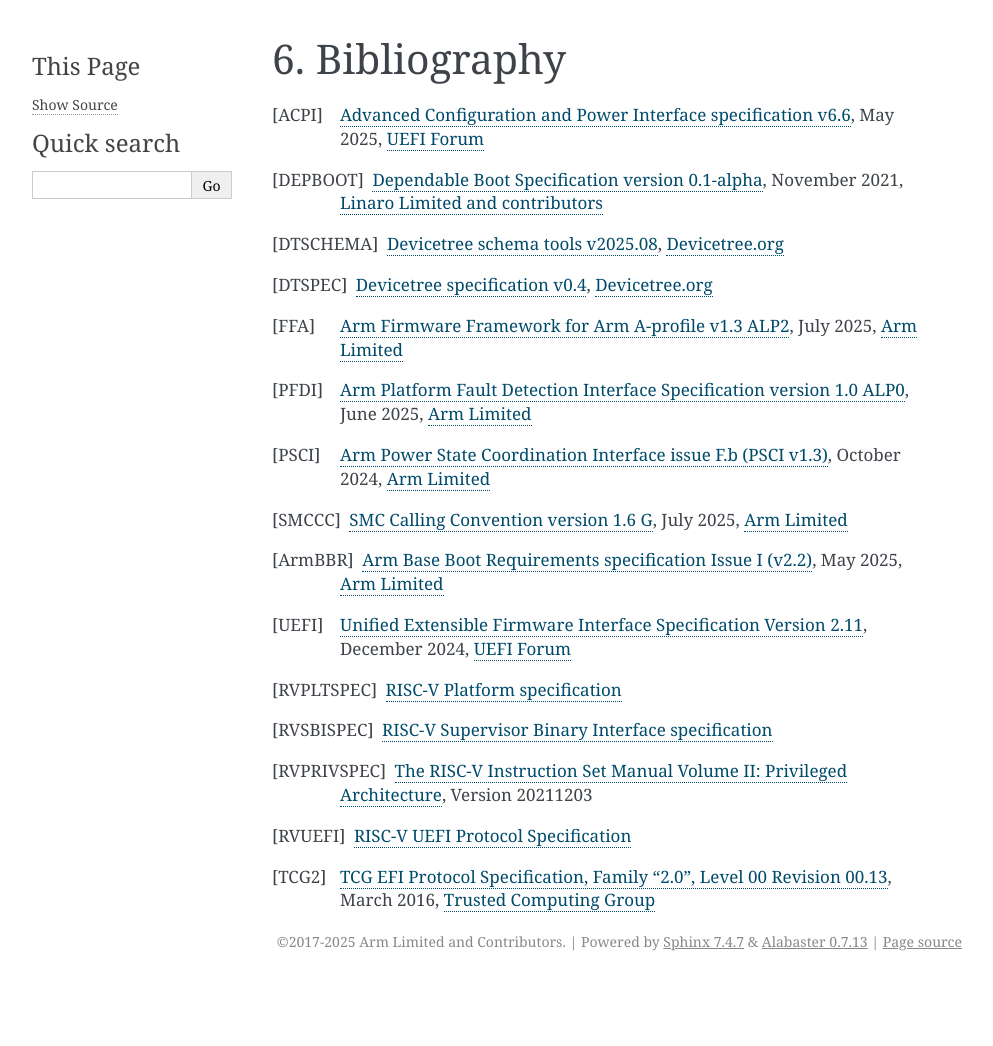
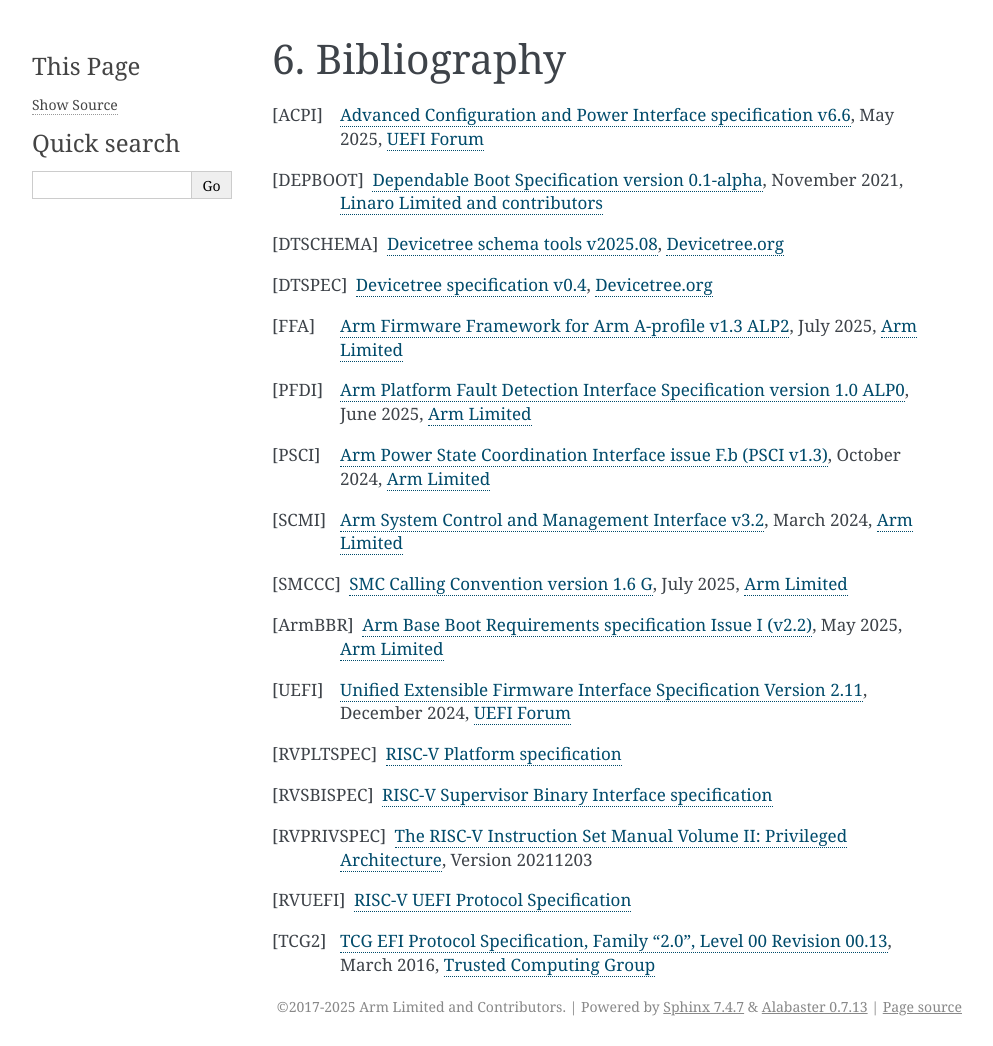
Before and after one commit to ARM-software/ebbr, a Sphinx documentation site: the page built from source/references.rst, in a window 1280 px wide. Shown: the whole page, without its empty margins (148-1141 px from the left). Built offline with Sphinx 7.4.7, drawn with Linux system fonts in a browser that asks for light colours; before the commit the page ends 981 px from its top, so only the background shows below that.

Commit message:
references: add reference to the SCMI specification
Add a reference to the SCMI specification v3.2, to prepare adding
requirements around SCMI.

Signed-off-by: Vincent Stehlé <vincent.stehle@arm.com>

```diff
--- a/source/references.rst
+++ b/source/references.rst
@@ -39,6 +39,10 @@
    <https://developer.arm.com/documentation/den0022/fb>`_,
    October 2024, `Arm Limited <https://www.arm.com/>`_
 
+.. [SCMI] `Arm System Control and Management Interface v3.2
+   <https://developer.arm.com/documentation/den0056/e>`_,
+   March 2024, `Arm Limited <https://www.arm.com/>`_
+
 .. [SMCCC] `SMC Calling Convention version 1.6 G
    <https://developer.arm.com/documentation/den0028/g>`_,
    July 2025, `Arm Limited <https://www.arm.com/>`_
```
